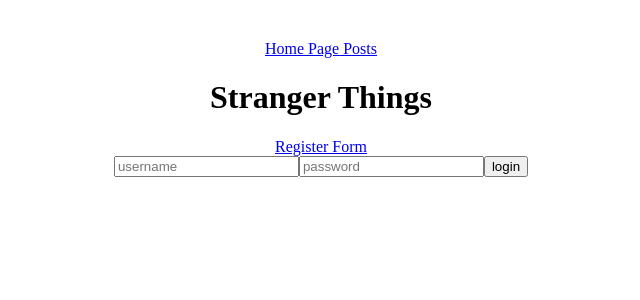
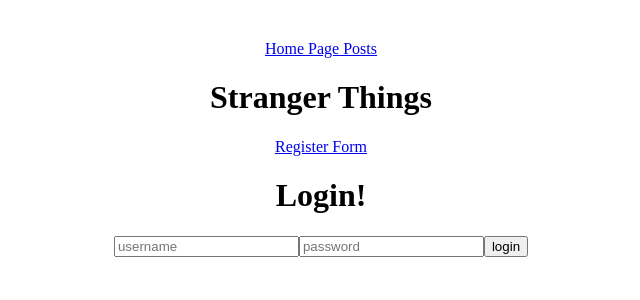
Before and after one commit to bibimbop123/Stranger-Things, a React (Vite) app: page / in a window 1280 px wide. Shown: the top 300 px of the page, without its empty margins (319-959 px from the left). Built offline with nearby package versions, Linux system fonts and the light colour scheme.

Commit message:
Login text

```diff
--- a/src/App.jsx
+++ b/src/App.jsx
@@ -22,12 +22,15 @@
           <Route
             path="/"
             element={
-              <form>
-                <input type="text" placeholder="username" />
+              <div>
+                <h1>Login!</h1>
+                <form>
+                  <input type="text" placeholder="username" />
 
-                <input type="text" placeholder="password" />
-                <button>login</button>
-              </form>
+                  <input type="text" placeholder="password" />
+                  <button>login</button>
+                </form>
+              </div>
             }
           />
           <Route path="/posts" element={<FetchAllPosts />} />
```
